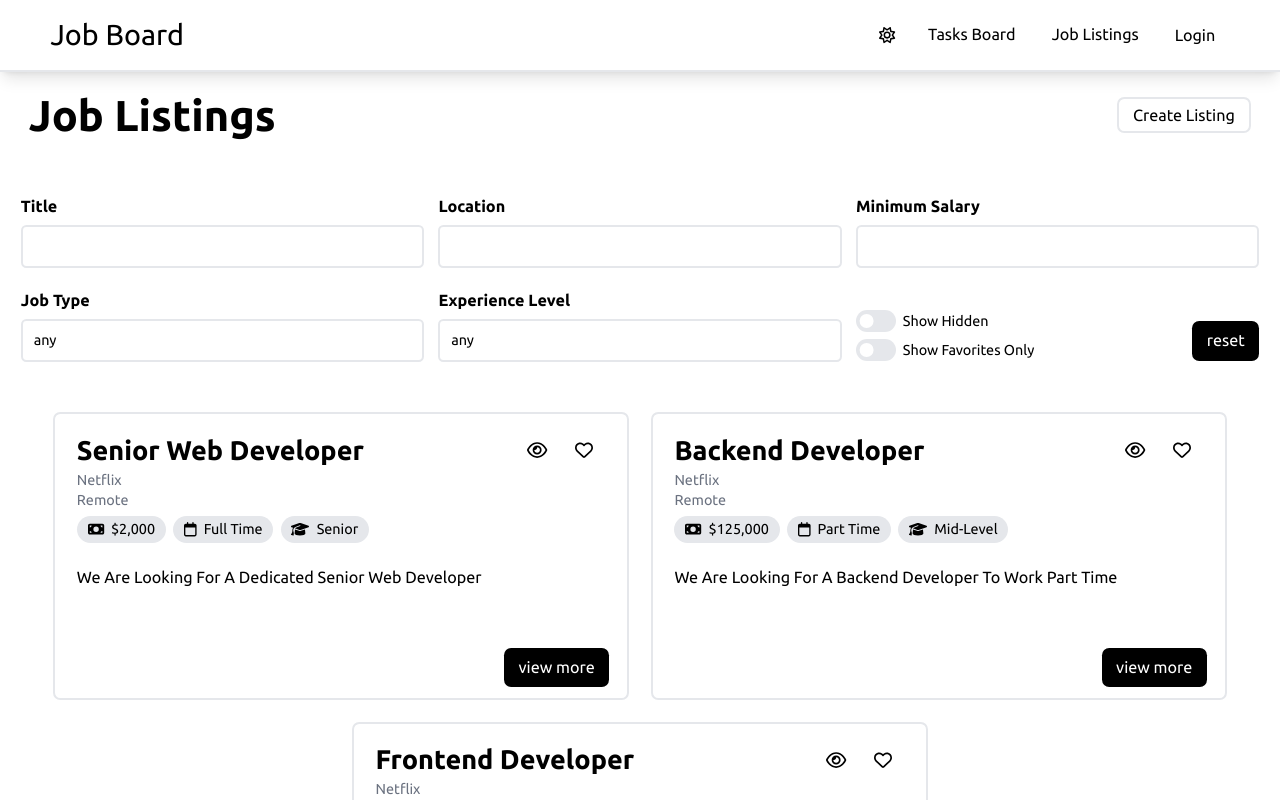
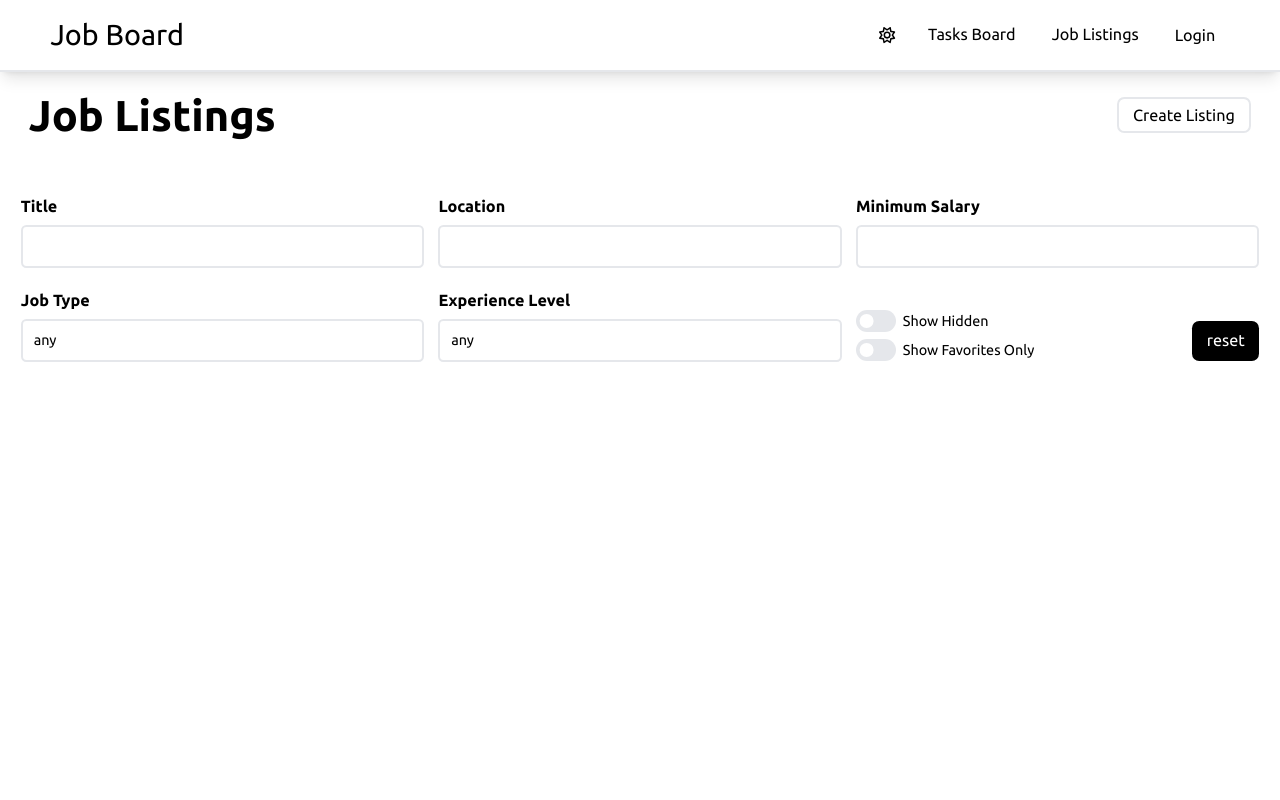
Before and after one commit to ZEO2011/job-board, a React (Vite) app: page /jobs in a window 1280 px wide. Shown: the top 800 px of the page. Built offline with nearby package versions, Linux system fonts and the light colour scheme.

Commit message:
project completed

```diff
--- a/src/assets/sass/style.scss
+++ b/src/assets/sass/style.scss
@@ -6,7 +6,7 @@
 
 @layer base {
 	* {
-		@apply box-border capitalize select-none;
+		@apply box-border capitalize;
 		&:focus {
 			@apply outline-8 outline-gray-400 dark:outline-0;
 		}
--- a/src/assets/styles/style.css
+++ b/src/assets/styles/style.css
@@ -4,7 +4,7 @@
 @tailwind utilities;
 @layer base {
   * {
-    @apply box-border capitalize select-none;
+    @apply box-border capitalize;
   }
   *:focus {
     @apply outline-8 outline-gray-400 dark:outline-0;
--- /dev/null
+++ b/src/components/ui/ToastMessage.tsx
@@ -0,0 +1,15 @@
+import { MouseEventHandler } from "react"
+import { createPortal } from "react-dom"
+
+export default function ToastMessage({
+	onClick,
+}: {
+	onClick: MouseEventHandler
+}) {
+	return createPortal(
+		<h1 onClick={onClick} className="w-full h-full bg-red-600">
+			hi
+		</h1>,
+		document.getElementById("alert-messages") as Element,
+	)
+}
--- a/src/layouts/RootLayout.tsx
+++ b/src/layouts/RootLayout.tsx
@@ -38,67 +38,7 @@ export default function RootLayout() {
 	})
 	const [jobListings, setJobListings] = useLocalStorage<jobListings[]>(
 		"job listings",
-		[
-			{
-				id: crypto.randomUUID(),
-				title: "senior web developer",
-				companyName: "netflix",
-				location: "remote",
-				salary: 2000,
-				date: `${new Date()}`,
-				description:
-					"We are looking for a dedicated senior web developer",
-				experience: "senior",
-				favorite: false,
-				hidden: false,
-				fullDescription: `
-				# Great Paying Job
-				---
-				This job pays great and has great benefits
-				## Benefits
-				- great pay
-				- great benefits
-				- great coworkers
-				`,
-				time: "full time",
-				website: "https://netflix.com",
-				user: false,
-			},
-			{
-				id: crypto.randomUUID(),
-				title: "Backend Developer",
-				companyName: "netflix",
-				location: "remote",
-				salary: 125000,
-				date: `${new Date()}`,
-				description:
-					"We are looking for a backend developer to work part time",
-				experience: "mid-level",
-				favorite: false,
-				hidden: false,
-				fullDescription: "react 3mk",
-				time: "part time",
-				website: "https://netflix.com",
-				user: false,
-			},
-			{
-				id: crypto.randomUUID(),
-				title: "Frontend Developer",
-				companyName: "netflix",
-				location: "egypt",
-				salary: 75000,
-				date: `${new Date()}`,
-				description:
-					"We are looking for an intern to work part time",
-				experience: "junior",
-				favorite: false,
-				hidden: false,
-				fullDescription: "react 3mk & svelte bent 3mk",
-				time: "internship",
-				website: "https://netflix.com",
-				user: false,
-			},
-		],
+		[],
 	)
 	const [tasks, setTasks] = useLocalStorage<task[]>("tasks", [
 		{
--- a/src/pages/jobs/components/JobListing.tsx
+++ b/src/pages/jobs/components/JobListing.tsx
@@ -102,7 +102,11 @@ export default function JobListing({
 				/>
 			)}
 			<div className={parentClassNames}>
-				<div className="header w-full h-fit flex justify-between items-center">
+				<div
+					className={`header w-full h-fit flex justify-between items-center ${
+						hidden && "opacity-50"
+					}`}
+				>
 					<h3 className="text-3xl font-bold">{title}</h3>
 					<div className="flex gap-1">
 						{!setDate && (
@@ -156,23 +160,42 @@ export default function JobListing({
 					</p>
 				</div>
 				<div className="flex gap-2 mb-2">
-					<div className="flex items-center gap-2 rounded-full bg-gray-200 dark:bg-slate-700 p-1.5 px-3 text-md">
+					<div
+						className={`flex items-center gap-2 rounded-full bg-gray-200 dark:bg-slate-700 p-1.5 px-3 text-md ${
+							hidden && "opacity-50"
+						}`}
+					>
 						<FontAwesomeIcon icon={faMoneyBill} />
 						<p>{formattedSalary}</p>
 					</div>
-					<div className="flex items-center gap-2 rounded-full bg-gray-200 dark:bg-slate-700 p-1.5 px-3 text-md">
+					<div
+						className={`flex items-center gap-2 rounded-full bg-gray-200 dark:bg-slate-700 p-1.5 px-3 text-md ${
+							hidden && "opacity-50"
+						}`}
+					>
 						<FontAwesomeIcon icon={faCalendar} />
 						<p>{time}</p>
 					</div>
-					<div className="flex items-center gap-2 rounded-full bg-gray-200 dark:bg-slate-700 p-1.5 px-3 text-md">
+					<div
+						className={`flex items-center gap-2 rounded-full bg-gray-200 dark:bg-slate-700 p-1.5 px-3 text-md ${
+							hidden && "opacity-50"
+						}`}
+					>
 						<FontAwesomeIcon icon={faGraduationCap} />
 						<p>{experience}</p>
 					</div>
 				</div>
-				<p className="p-4 pl-0 text-lg">{description}</p>
+				<p className={`p-4 pl-0 text-lg ${hidden && "opacity-50"}`}>
+					{description}
+				</p>
 				<div className="absolute bottom-3 right-5 flex gap-2">
 					{children ?? (
-						<Btn onClick={toggleMessage}>view more</Btn>
+						<Btn
+							onClick={toggleMessage}
+							className={`${hidden && "opacity-50"}`}
+						>
+							view more
+						</Btn>
 					)}
 				</div>
 			</div>
--- a/src/pages/tasks/components/TableHeadItem.tsx
+++ b/src/pages/tasks/components/TableHeadItem.tsx
@@ -56,7 +56,7 @@ export default function TableHeadItem({
 						<MenuList.MenuItem className="py-0">
 							<div
 								onClick={() => setFilter("asc")}
-								className="w-full h-full flex justify-start py-3 items-center gap-1 pl-3"
+								className="w-full h-full flex justify-start py-0 items-center gap-1 pl-3"
 							>
 								<FontAwesomeIcon icon={faArrowUp} />
 								Asc
@@ -65,7 +65,7 @@ export default function TableHeadItem({
 						<MenuList.MenuItem className="py-0">
 							<div
 								onClick={() => setFilter("dsc")}
-								className="w-full h-full flex justify-start py-3 items-center gap-1 pl-3"
+								className="w-full h-full flex justify-start py-0 items-center gap-1 pl-3"
 							>
 								<FontAwesomeIcon icon={faArrowDown} />
 								Dsc
@@ -74,7 +74,7 @@ export default function TableHeadItem({
 						<MenuList.MenuItem className="py-0">
 							<div
 								onClick={() => setFilter("clear")}
-								className="w-full h-full flex justify-start py-3 items-center gap-1 pl-3"
+								className="w-full h-full flex justify-start py-0 items-center gap-1 pl-3"
 							>
 								<FontAwesomeIcon icon={faClose} />
 								clear sort
--- a/src/pages/tasks/components/TasksTable.tsx
+++ b/src/pages/tasks/components/TasksTable.tsx
@@ -77,7 +77,8 @@ export default function TasksTable() {
 					</tr>
 				</thead>
 				<tbody className="w-full min-h-[20.7rem] overflow-x-scroll sm:overflow-x-auto">
-					{filteredTasks.map((task) => {
+					{filteredTasks.length !== 0 ? (
+						filteredTasks.map((task) => {
 							return (
 								<Task
 									key={crypto.randomUUID()}
@@ -85,7 +86,12 @@ export default function TasksTable() {
 									{...task}
 								/>
 							)
-					})}
+						})
+					) : (
+						<h1 className="w-full mt-12 dark:text-white !h-full grid place-items-center">
+							you don't have tasks, have a great day!
+						</h1>
+					)}
 				</tbody>
 			</table>
 		</div>
```
Lines whose indentation alone changed are shown as unchanged.
